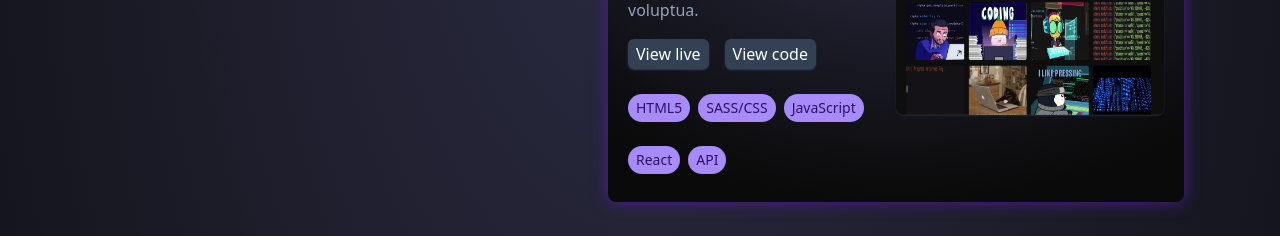
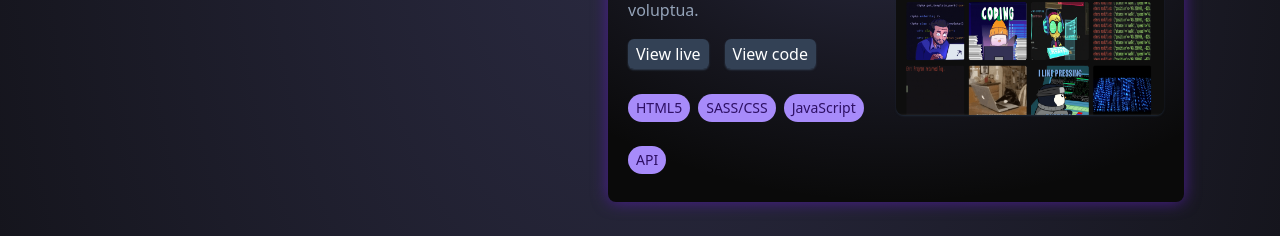
Before and after one commit to Jess247/portfolio, a React (Vite) app: page / in a window 1280 px wide. Shown: the part 1426-1662 px from the top of the page. Built offline with nearby package versions, Linux system fonts and the light colour scheme.

Commit message:
Update file

```diff
--- a/src/App.jsx
+++ b/src/App.jsx
@@ -38,7 +38,7 @@
         description: "lorem ipsum dolor sit amet, consetetur sadipscing elitr, sed diam nonumy eirmod tempor invidunt ut labore et dolore magna aliquyam erat, sed diam voluptua.",
         code: "https://github.com",
         url: "https://gorgeous-horse-d3973b.netlify.app/",
-        skills: ["HTML5", "SASS/CSS","JavaScript", "React", "API"]
+        skills: ["HTML5", "SASS/CSS","JavaScript", "API"]
       },
     ]
 
```
